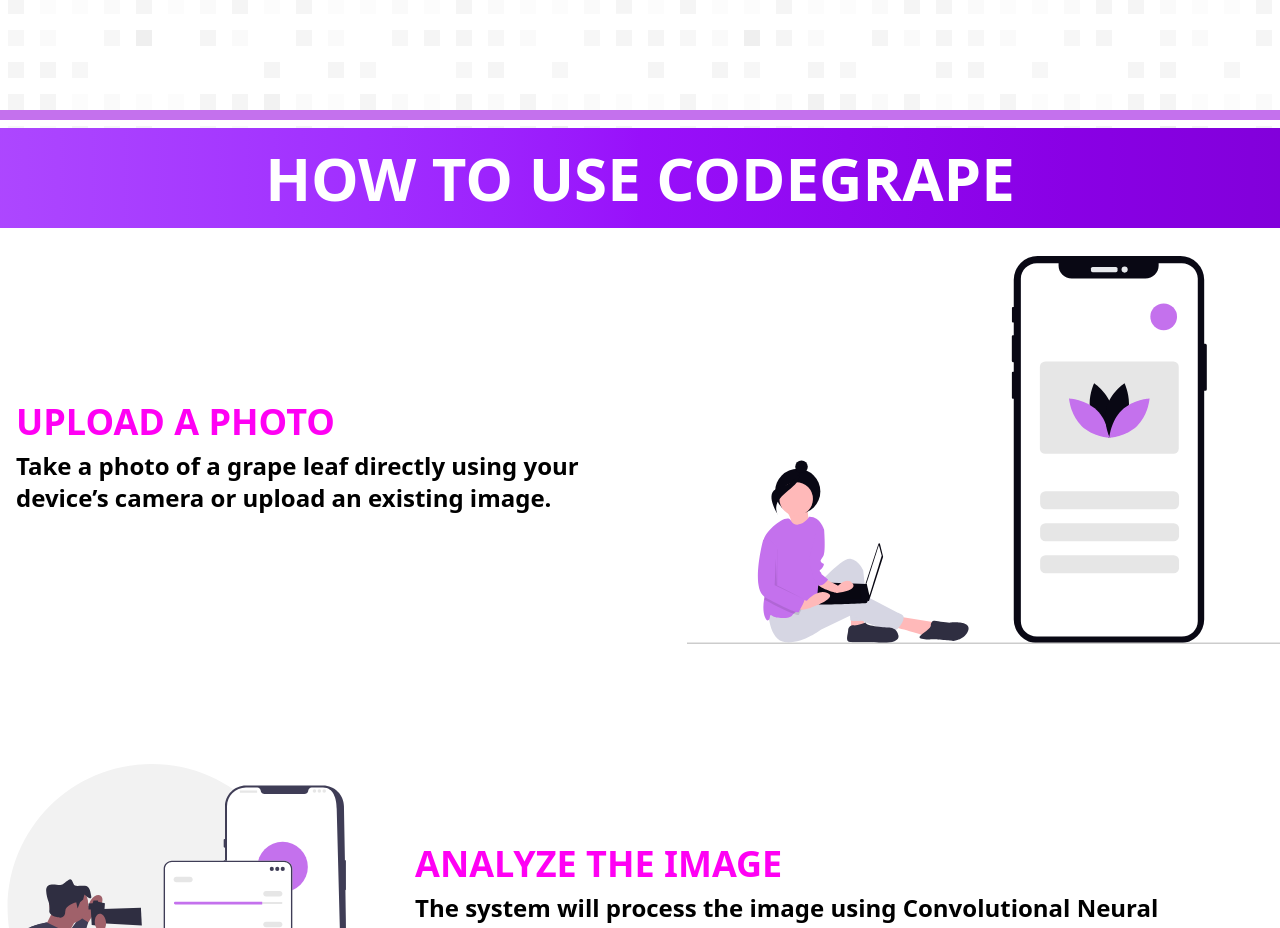
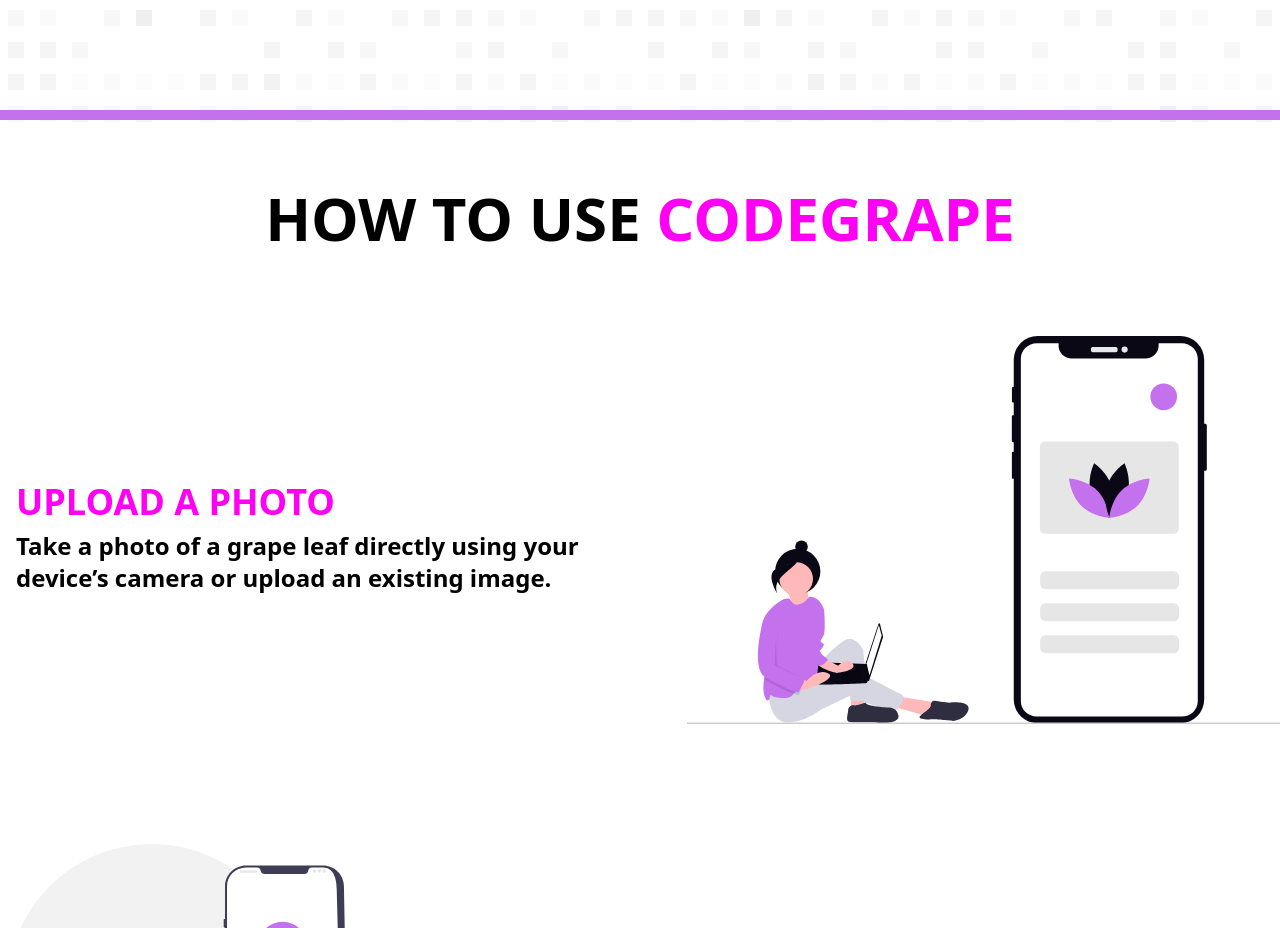
Before and after one commit to davincodes/project-codegrape, a website: page index.html in a window 1280 px wide. Shown: the part 860-1788 px from the top of the page. Drawn offline with nearby package versions, Linux system fonts and the light colour scheme; a script that the page names is missing.

Commit message:
some section modifs

```diff
--- a/index.html
+++ b/index.html
@@ -74,8 +74,8 @@
     </section>
 
     <section class="bg-white" id="tutorial">
-        <div class="font-bold my-2 text-white bg-gradient-to-r from-purple-500 via-purple-600 to-purple-700 focus:ring-4 focus:outline-none focus:ring-purple-300 dark:focus:ring-purple-800 p-5 text-5xl text-center md:text-6xl">
-            <h1 class="">HOW TO USE CODEGRAPE</h1>
+        <div class="font-bold my-2 text-black p-5 text-5xl text-center md:text-6xl">
+            <h1 class="my-10">HOW TO USE <span class="text-brightPink">CODEGRAPE</span></h1>
         </div>
         <div class="flex flex-col text-center  md:flex-col">
             <div class="container flex flex-col-reverse mx-auto items-center my-5 md:pb-10 md:flex-row md:space-y-0">
```
